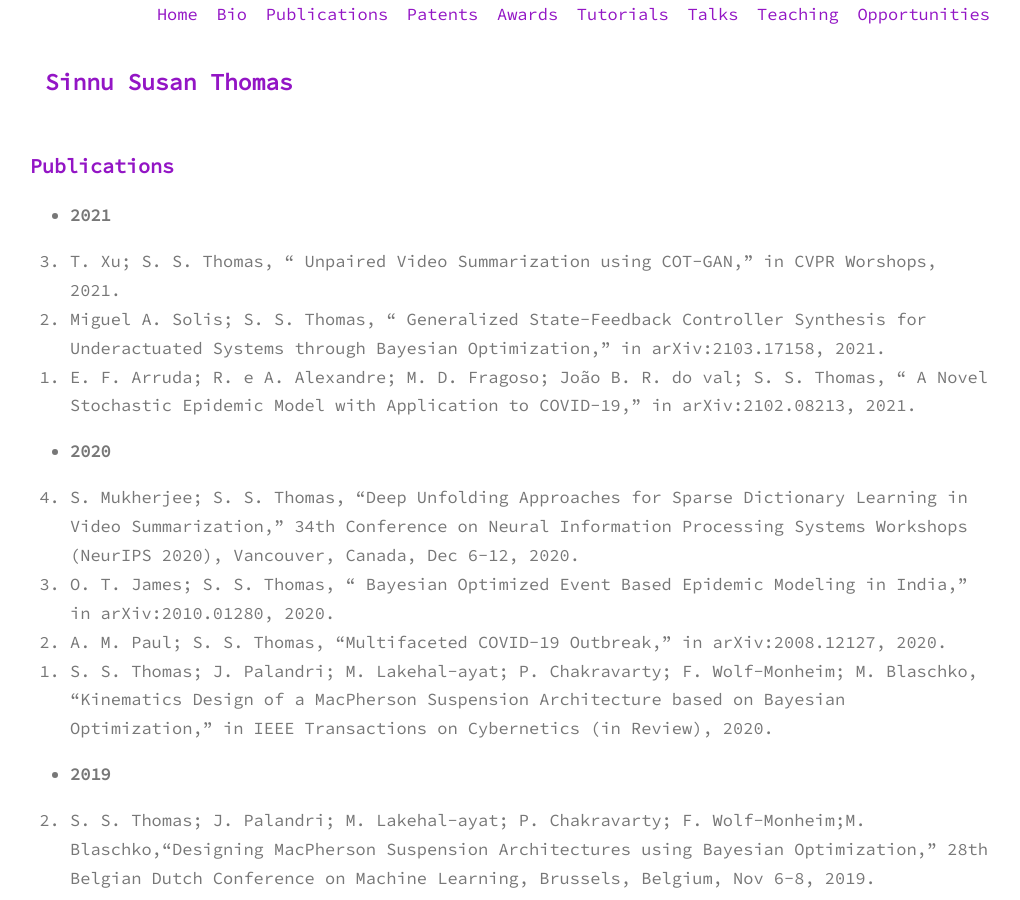
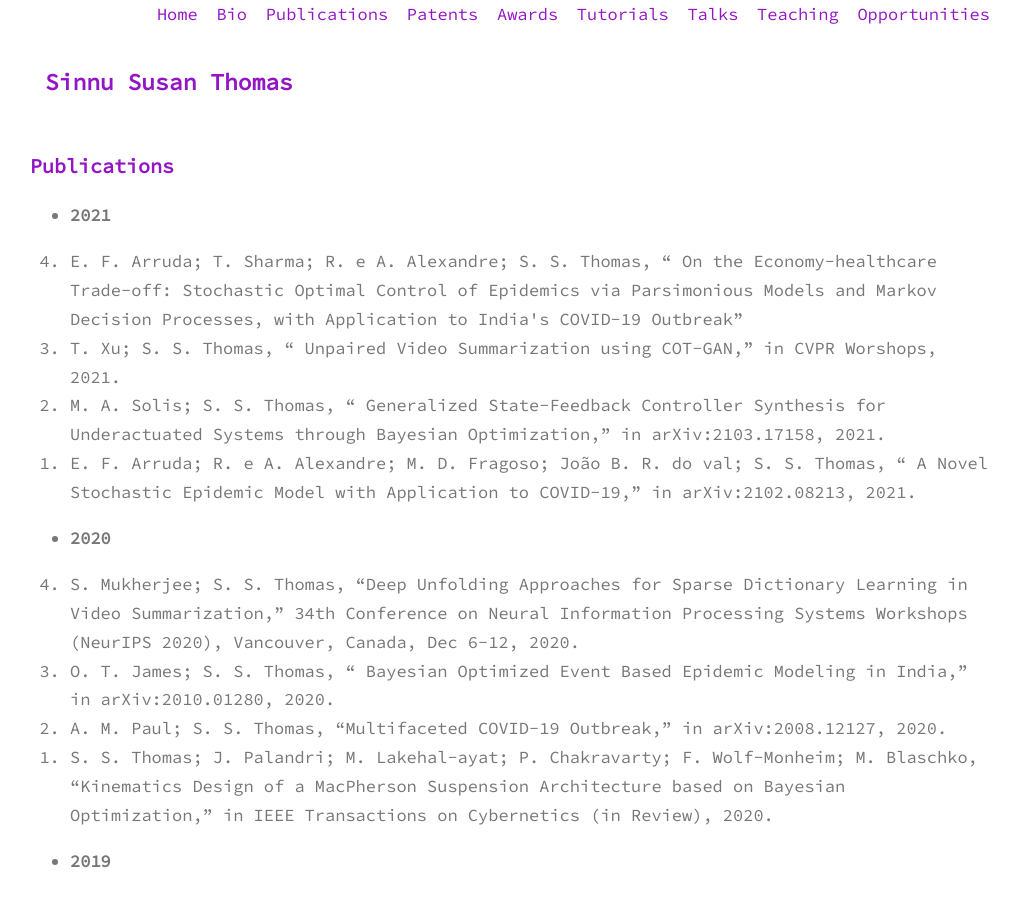
Before and after one commit to sinnuthomas/sinnuthomas.github.io, a Jekyll site: the page built from publications.md, in a window 1280 px wide and 900 px high. Shown: the whole window, without its empty margins (130-1150 px from the left). Built offline with Jekyll 4.4.1, drawn with Linux system fonts in a browser that asks for light colours.

Commit message:
Update publications.md

```diff
--- a/publications.md
+++ b/publications.md
@@ -6,8 +6,9 @@ permalink: /publications/
 
 * **2021**
 <ol reversed>
+  <li>E. F. Arruda; T. Sharma; R. e A. Alexandre; S. S. Thomas, “ On the Economy-healthcare Trade-off: Stochastic Optimal Control of Epidemics via Parsimonious Models and Markov Decision Processes, with Application to India's COVID-19 Outbreak” </li>
   <li>T. Xu; S. S. Thomas, “ Unpaired Video Summarization using COT-GAN,” in CVPR Worshops, 2021. </li>
-  <li>Miguel A. Solis; S. S. Thomas, “ Generalized State-Feedback Controller Synthesis for Underactuated Systems through Bayesian Optimization,” in arXiv:2103.17158, 2021. </li>
+  <li>M. A. Solis; S. S. Thomas, “ Generalized State-Feedback Controller Synthesis for Underactuated Systems through Bayesian Optimization,” in arXiv:2103.17158, 2021. </li>
   <li>E. F. Arruda; R. e A. Alexandre; M. D. Fragoso; João B. R. do val; S. S. Thomas, “ A Novel Stochastic Epidemic Model with Application to COVID-19,” in arXiv:2102.08213, 2021. </li>
 </ol>
 
```
